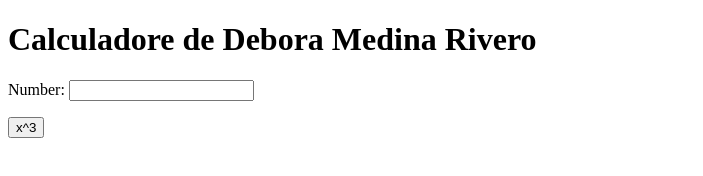
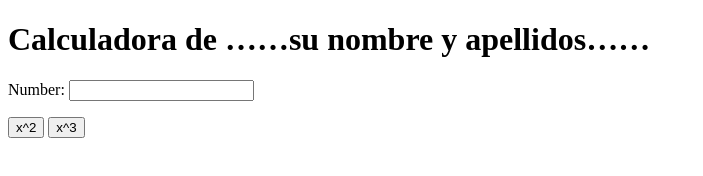
Before and after one commit to DeboraMed/my_calculator_2, a plain HTML site: page index.html in a window 1280 px wide. Shown: the whole page, without its empty margins (0-703 px from the left). Drawn offline with Linux system fonts and the light colour scheme.

Commit message:
x^2 button

```diff
--- a/index.html
+++ b/index.html
@@ -5,17 +5,22 @@
         <meta charset="utf-8">
     </head>
     <body>
-		<h1>Calculadore de Debora Medina Rivero</h1>
+        <h1>Calculadora de ……su nombre y apellidos……</h1>
         Number:
         <input type="text" id="n1">
         <p>
-			<button on click="cube()"> x^3 </button>
+            <button onclick="square()"> x^2 </button>
+            <button onclick="cube()"> x^3 </button>
         </p>
         <script type="text/javascript">
             function cube() {
                 var num = document.getElementById("n1");
                 num.value = Math.pow(num.value, 3);
             }
+            function square() {
+                var num = document.getElementById("n1");
+                num.value = Math.pow(num.value, 2);
+            }
         </script>
     </body>
 </html>
```
Lines whose indentation alone changed are shown as unchanged.
